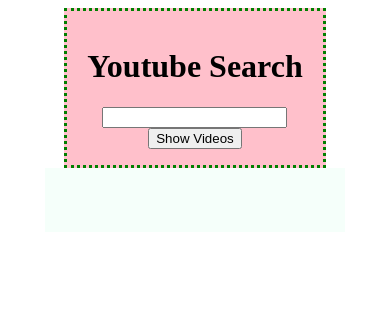
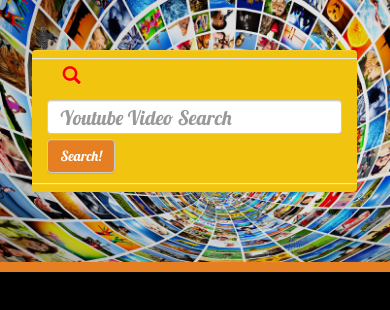
Before and after one commit to yolixtly/youtubeAPI, a plain HTML site: page index.html in a window 390 px wide. Drawn offline with nearby package versions, Linux system fonts and the light colour scheme.

Commit message:
responsive

```diff
--- a/css/style.css
+++ b/css/style.css
@@ -1,18 +1,30 @@
+.bg-style {
+background-image: url(../images/header.jpg);
+background-size: cover;
+padding: 5rem 0 5rem 0;
+border-bottom: 1rem solid #e67e22;
+}
+.logo {
+	color: red;
+}
 
-form {
-	margin: 0 auto;
-	width: 60%;
-	text-align: center;
-	border: 3px dotted green;
-	padding: 1rem;
-	background-color: pink;
+.navbar-green {
+	background: #f1c40f !important;
+	border: none;
 }
-div{
-	margin: 0 auto;
-	width: 63%;
-	text-align: center;
-	/*border: 3px dotted green;*/
-	padding: 2rem;
-	background-color: mintcream;
+
+.btn-style  {
+	background: #e67e22 !important;
+	color: white;
+	text-shadow: none;
+	font-family: 'Lobster', cursive;
 
 }
+#query {
+	color: #27ae60;
+	font-family: 'Lobster', cursive;
+	font-size: 2rem;
+}
+body {
+	background-color: black;
+}
--- a/index.html
+++ b/index.html
@@ -1,25 +1,49 @@
 <!DOCTYPE html>
 <html lang="en">
 	<head>
+		<!-- meta Tags: characters / compatibility / responsiveness  -->
 		<meta charset="UTF-8">
 		<meta http-equiv="X-UA-Compatible" content="IE=edge">
 		<meta name="viewport" content="width=device-width, initial-scale=1">
-	<title>Youtube API</title>
+		<title>Video Search</title>
+		<!-- Style Sheets: normalize / GOOGLE fonts / Jquery UI / fontawesome / favicon / Bootstrap Files / style.css /-->
+		<link rel="stylesheet" href="https://cdnjs.cloudflare.com/ajax/libs/normalize/4.0.0/normalize.min.css">
+		<link href='https://fonts.googleapis.com/css?family=Lobster' rel='stylesheet' type='text/css'>
+		<link rel="stylesheet" href="https://ajax.googleapis.com/ajax/libs/jqueryui/1.11.4/themes/smoothness/jquery-ui.css">
+		<link rel="stylesheet" href="https://maxcdn.bootstrapcdn.com/font-awesome/4.5.0/css/font-awesome.min.css">
+		<!-- Latest compiled and minified CSS -->
+		<link rel="stylesheet" href="https://maxcdn.bootstrapcdn.com/bootstrap/3.3.6/css/bootstrap.min.css" integrity="sha384-1q8mTJOASx8j1Au+a5WDVnPi2lkFfwwEAa8hDDdjZlpLegxhjVME1fgjWPGmkzs7" crossorigin="anonymous">
+		<!-- Optional theme -->
+		<link rel="stylesheet" href="https://maxcdn.bootstrapcdn.com/bootstrap/3.3.6/css/bootstrap-theme.min.css" integrity="sha384-fLW2N01lMqjakBkx3l/M9EahuwpSfeNvV63J5ezn3uZzapT0u7EYsXMjQV+0En5r" crossorigin="anonymous">
+		<link rel="shortcut icon" type="image/x-icon"  href='images/youtube.png'>
 		<link rel="stylesheet" href="css/style.css">
 	</head>
 	<body>
-
-<form id="search-term">
-	<h1>Youtube Search</h1>
-	<input id="query" type="text">
-	<input type="submit" value="Show Videos">
+		<header class="bg-style">
+			<div class="container">
+				<div class="row">
+					<nav class="navbar-green navbar navbar-default col-xs-10 col-xs-offset-1 col-sm-7 col-sm-offset-2 col-md-5 col-md-offset-4 col-lg-4 col-lg-offset-4">
+						<a class="navbar-brand" href="#">
+							<span class="logo glyphicon glyphicon-search" aria-hidden="true"></span>
+						</a>
+						<form id="search-term" class="navbar-form navbar-left" role="search">
+							<div class="form-group">
+								<input id="query" type="text" class="form-control" placeholder="Youtube Video Search">
+							</div>
+							<button type="submit" class="btn-style btn btn-default">Search!</button>
 						</form>
+					</div>
+				</nav>
+			</div>
+		</header>
 <div id="search-results">
 
 </div>
 
-<script   src="http://code.jquery.com/jquery-2.2.1.min.js"   integrity="sha256-gvQgAFzTH6trSrAWoH1iPo9Xc96QxSZ3feW6kem+O00="   crossorigin="anonymous"></script>
-<script src="apps/app.js" type="text/javascript"></script>
-
+		<!-- JavaScript: Jquery / Jquery UI / Bootstrap / app.js-->
+		<script src="https://ajax.googleapis.com/ajax/libs/jquery/1.12.2/jquery.min.js"></script>
+		<script src="https://ajax.googleapis.com/ajax/libs/jqueryui/1.11.4/jquery-ui.min.js"></script>
+		<script src="https://maxcdn.bootstrapcdn.com/bootstrap/3.3.6/js/bootstrap.min.js" integrity="sha384-0mSbJDEHialfmuBBQP6A4Qrprq5OVfW37PRR3j5ELqxss1yVqOtnepnHVP9aJ7xS" crossorigin="anonymous"></script>
+		<script type="text/javascript" src="apps/app.js"></script>
 	</body>
 </html>
```
Also changed, not shown: apps/app.js (line endings or trailing spaces), images/header.jpg (added), images/youtube.png (added). Lines whose indentation alone changed are shown as unchanged.
